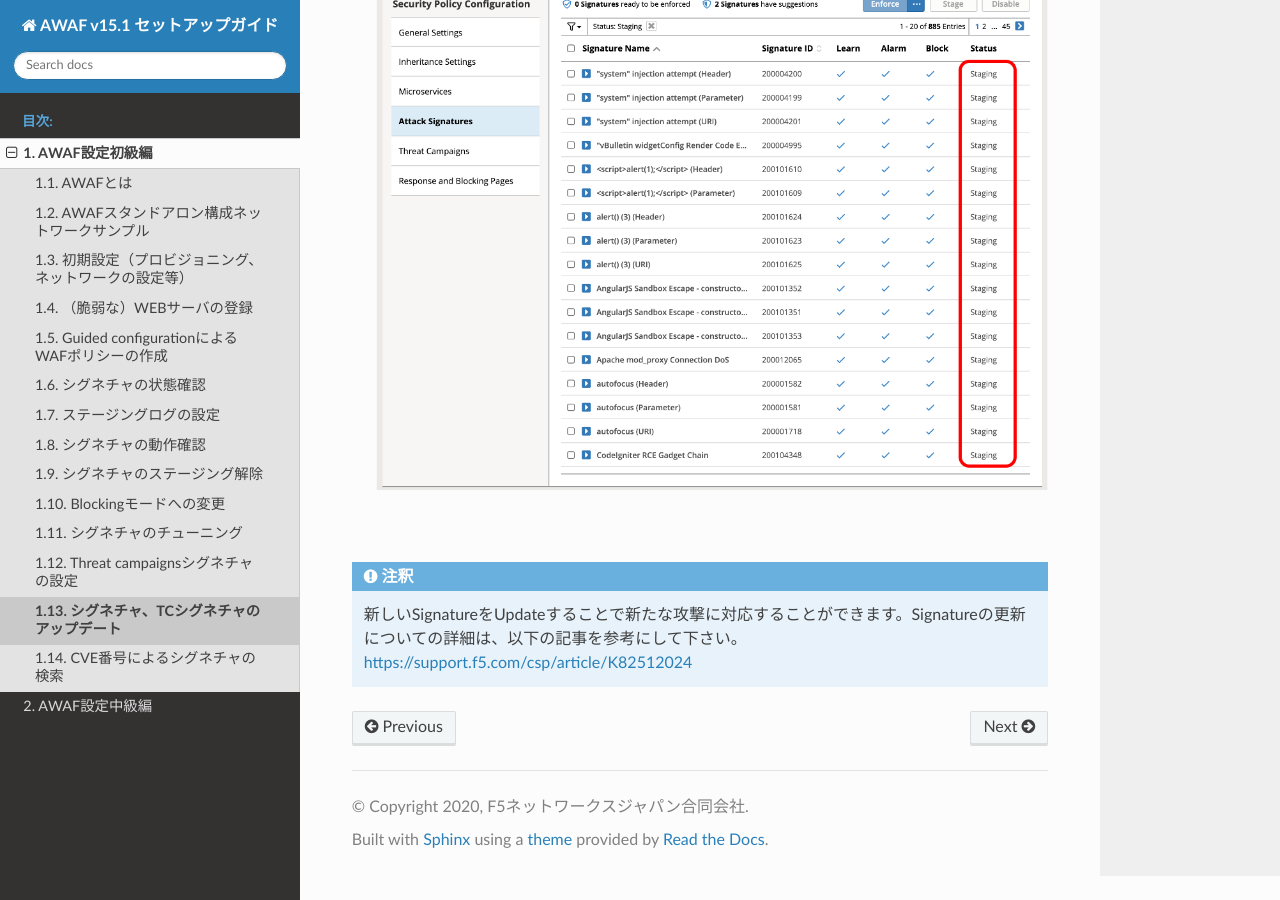
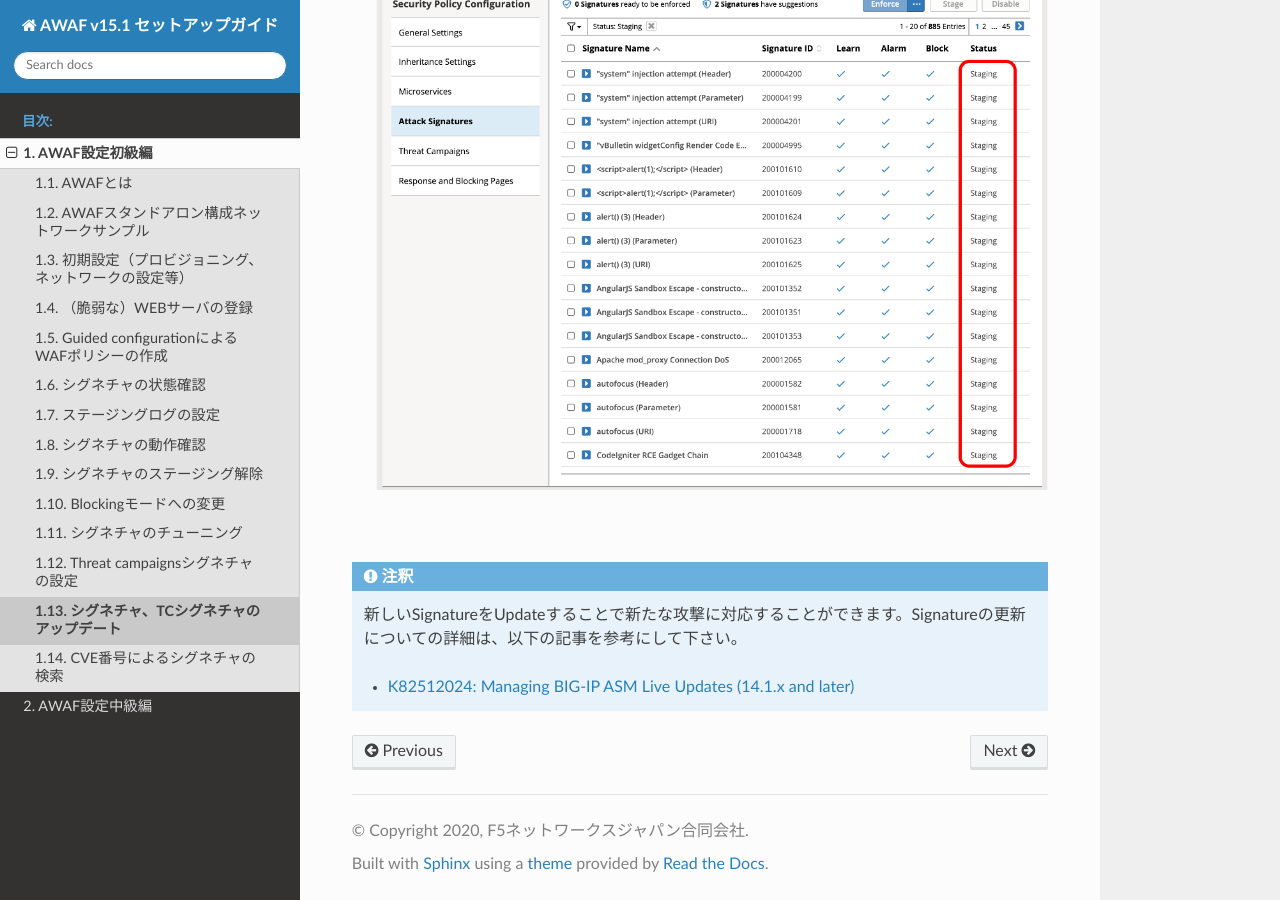
Before and after one commit to BeF5/f5j-easy-setup-waf-17, a Sphinx documentation site: the page built from docs/content1/module13/module13.rst, in a window 1280 px wide and 900 px high, scrolled down 5352 px. Built offline with Sphinx 7.4.7 and the Read the Docs theme 2.0.0, drawn with Linux system fonts in a browser that asks for light colours.

Commit message:
no message

```diff
--- a/docs/content1/module13/module13.rst
+++ b/docs/content1/module13/module13.rst
@@ -70,4 +70,5 @@
 
 .. note::
     新しいSignatureをUpdateすることで新たな攻撃に対応することができます。Signatureの更新についての詳細は、以下の記事を参考にして下さい。
-    https://support.f5.com/csp/article/K82512024
+
+    - `K82512024: Managing BIG-IP ASM Live Updates (14.1.x and later) <https://support.f5.com/csp/article/K82512024>`_
```
